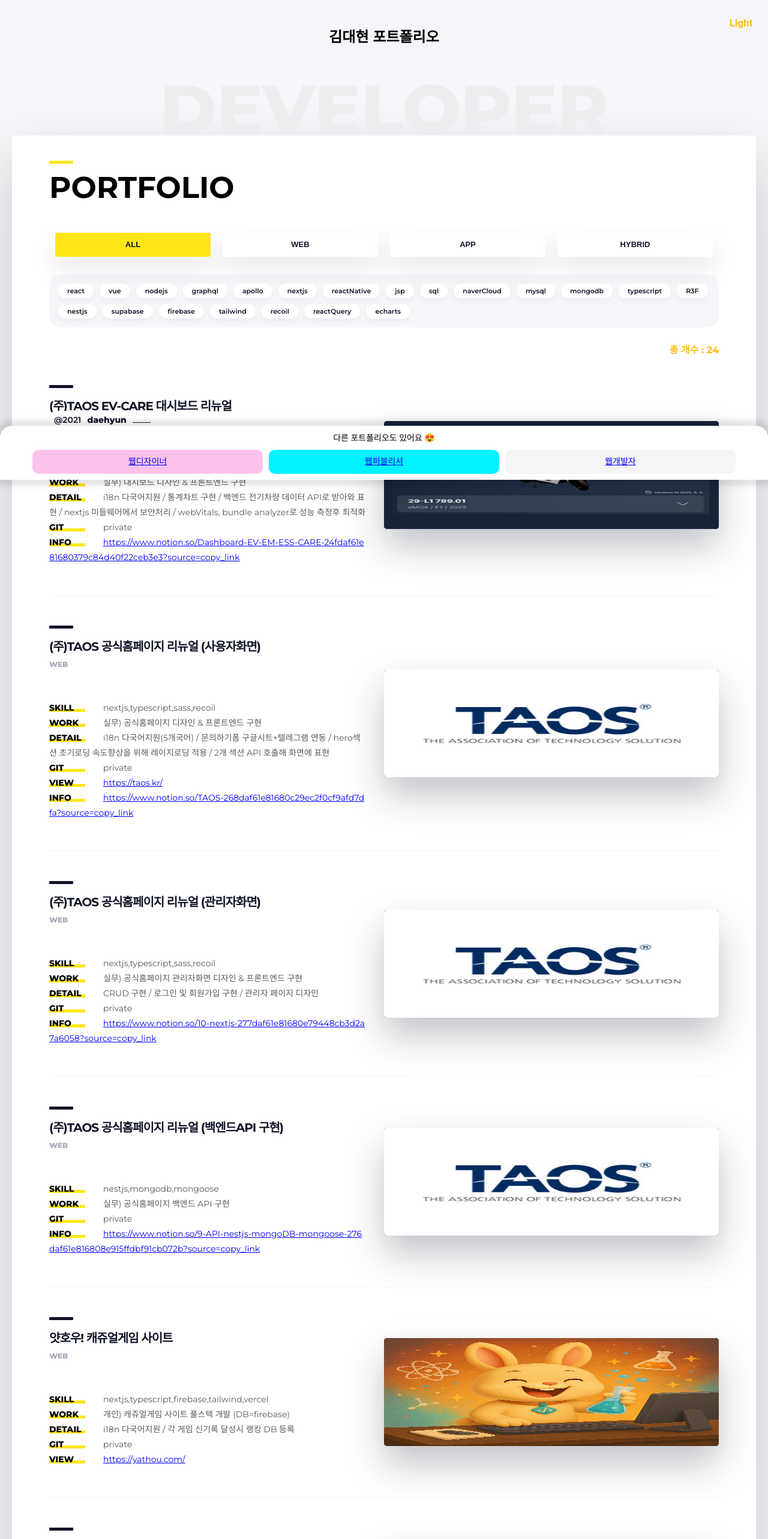
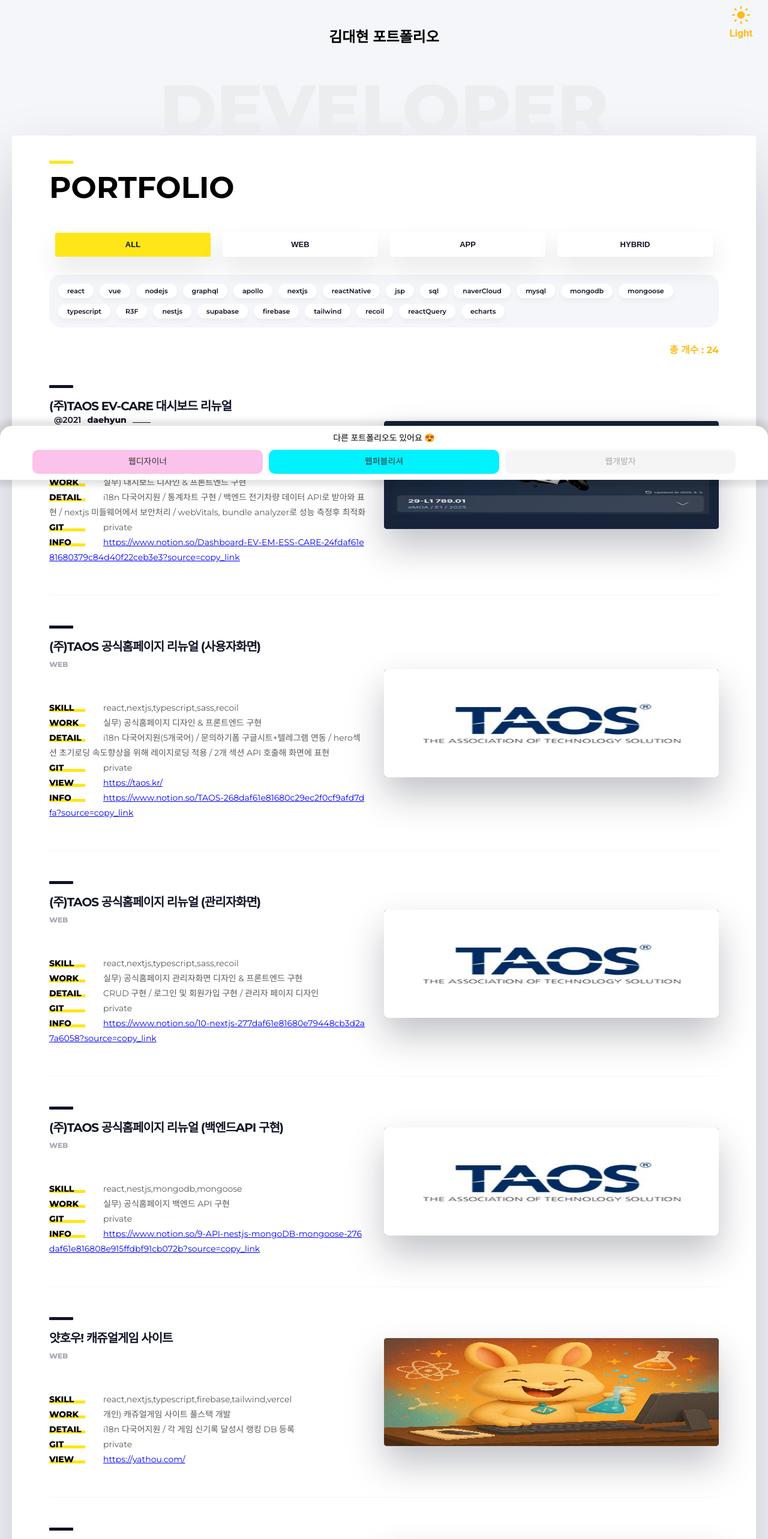
Before and after one commit to webcorgi/devPortfolio, a React (Create React App) app: page / in a window 1280 px wide. Shown: the top 2566 px of the page at 60% size. Built offline with nearby package versions, Linux system fonts and the light colour scheme; a web font is replaced by a local one.

Commit message:
재수정

```diff
--- a/src/components/DarkMode.js
+++ b/src/components/DarkMode.js
@@ -1,6 +1,4 @@
 import React, {useState, useEffect, useCallback} from 'react';
-/* import WbSunnyIcon from '@material-ui/icons/WbSunny';
-import Brightness2Icon from '@material-ui/icons/Brightness2'; */
 
 function DarkMode({ appRef }) {
     const [isDark, setIsDark] = useState(false);
@@ -39,8 +37,18 @@
         }
         onClick={fetchToMode}>
             <div className="icons">
-                {/* <WbSunnyIcon className={!isDark && "light"} />
-                <Brightness2Icon className={isDark && "dark"} /> */}
+                {!isDark ? (
+                    // 해 아이콘 (라이트모드)
+                    <svg className="light" width="30" height="30" viewBox="0 0 24 24" fill="none" xmlns="http://www.w3.org/2000/svg">
+                        <circle cx="12" cy="12" r="5" fill="currentColor"/>
+                        <path d="M12 1V3M12 21V23M23 12H21M3 12H1M20.071 20.071L18.657 18.657M5.343 5.343L3.929 3.929M20.071 3.929L18.657 5.343M5.343 18.657L3.929 20.071" stroke="currentColor" strokeWidth="2" strokeLinecap="round"/>
+                    </svg>
+                ) : (
+                    // 달 아이콘 (다크모드)
+                    <svg className="dark" width="30" height="30" viewBox="0 0 24 24" fill="currentColor" xmlns="http://www.w3.org/2000/svg">
+                        <path d="M21 12.79A9 9 0 1 1 11.21 3 7 7 0 0 0 21 12.79z"/>
+                    </svg>
+                )}
             </div>
             {
                 isDark === false
--- a/src/containers/Kind2Container.js
+++ b/src/containers/Kind2Container.js
@@ -44,15 +44,20 @@
      * @name kind2Calculator
      * @param {유저가 화면상에 체크한 스킬} userchk_skill
      * @description 화면상에 띄울 리스트인 list_kind2 를 계산
-     *              1) 유저가 체크한 스킬에 모두 포함되는지, 각 리스트 모두 체크
-     *              2) 중복값 모두 제거
+     *              1) 유저가 체크한 스킬이 없으면 모든 리스트 반환 (kind1 all과 동일)
+     *              2) 유저가 체크한 스킬에 모두 포함되는지, 각 리스트 모두 체크
+     *              3) 중복값 모두 제거
      */
     const kind2Calculator = (userchk_skill) => {
         try{
             let listResult = [];
 
+            // 선택된 스킬이 없으면 모든 리스트 반환
+            if(userchk_skill.length === 0) {
+                listResult = list_kind1;
+            } else {
                 for(let k=0; k<list_kind1.length; k++){
-                let chk = false; // chk => 2) 중복값 모두 제거
+                    let chk = false; // chk => 3) 중복값 모두 제거
                     for(let i=0; i<userchk_skill.length; i++){
                         if(list_kind1[k].kind2.indexOf(userchk_skill[i]) !== -1){
                             chk = true;
@@ -62,6 +67,7 @@
                         }
                     }
                     if( chk === true ) listResult.push(list_kind1[k]) // 중복 아니면 push
+                }
             }
 
             onUserChkKind2(userchk_skill);
--- a/src/json/list.json
+++ b/src/json/list.json
@@ -27,7 +27,7 @@
     "work": "실무) 공식홈페이지 디자인 & 프론트엔드 구현",
     "detail": "i18n 다국어지원(5개국어) / 문의하기폼 구글시트+텔레그램 연동 / hero섹션 초기로딩 속도향상을 위해 레이지로딩 적용 / 2개 섹션 API 호출해 화면에 표현",
     "kind1": "WEB",
-    "kind2": ["nextjs", "typescript", "sass", "recoil"]
+    "kind2": ["react", "nextjs", "typescript", "sass", "recoil"]
   },
   {
     "title": "(주)TAOS 공식홈페이지 리뉴얼 (관리자화면)",
@@ -38,7 +38,7 @@
     "work": "실무) 공식홈페이지 관리자화면 디자인 & 프론트엔드 구현",
     "detail": "CRUD 구현 / 로그인 및 회원가입 구현 / 관리자 페이지 디자인",
     "kind1": "WEB",
-    "kind2": ["nextjs", "typescript", "sass", "recoil"]
+    "kind2": ["react", "nextjs", "typescript", "sass", "recoil"]
   },
   {
     "title": "(주)TAOS 공식홈페이지 리뉴얼 (백엔드API 구현)",
@@ -49,17 +49,17 @@
     "work": "실무) 공식홈페이지 백엔드 API 구현",
     "detail": "",
     "kind1": "WEB",
-    "kind2": ["nestjs", "mongodb", "mongoose"]
+    "kind2": ["react", "nestjs", "mongodb", "mongoose"]
   },
   {
     "title": "얏호우! 캐쥬얼게임 사이트",
     "image": "yathou.jpg",
     "git": "private",
     "viewUrl": "https://yathou.com/",
-    "work": "개인) 캐쥬얼게임 사이트 풀스택 개발 (DB=firebase)",
+    "work": "개인) 캐쥬얼게임 사이트 풀스택 개발",
     "detail": "i18n 다국어지원 / 각 게임 신기록 달성시 랭킹 DB 등록",
     "kind1": "WEB",
-    "kind2": ["nextjs", "typescript", "firebase", "tailwind", "vercel"]
+    "kind2": ["react", "nextjs", "typescript", "firebase", "tailwind", "vercel"]
   },
   {
     "title": "미니고객관리시스템",
@@ -69,6 +69,7 @@
     "work": "개인) 고객관리시스템 프론트+백엔드 개발 (supabase CRUD 학습용)",
     "kind1": "WEB",
     "kind2": [
+      "react",
       "nextjs",
       "nestjs",
       "tailwind",
@@ -94,7 +95,7 @@
     "work": "외주) 디자인+웹퍼블리싱+프론트엔드개발 작업 (MBTI 테스트)",
     "detail": "결과값 합산 후 result 페이지로 이동",
     "kind1": "WEB",
-    "kind2": ["nextjs", "recoil"]
+    "kind2": ["react", "nextjs", "recoil"]
   },
   {
     "title": "[GAME] 고스트워 공식사이트",
--- a/src/redux/states.js
+++ b/src/redux/states.js
@@ -3,7 +3,7 @@
     list_kind1: [],  // LIST ALL, WEB, APP, HYBRID
     list_kind2: [],  // LIST ...ETC skill kinds
     kind1: ['ALL', 'WEB', 'APP', 'HYBRID'],
-    kind2: ['react', 'vue', 'nodejs', 'graphql', 'apollo', 'nextjs', 'reactNative', 'jsp', 'sql', 'naverCloud', 'mysql', 'mongodb', 'typescript', 'R3F', 'nestjs', 'supabase', 'firebase', 'tailwind', 'recoil','reactQuery', 'echarts'],
+    kind2: ['react', 'vue', 'nodejs', 'graphql', 'apollo', 'nextjs', 'reactNative', 'jsp', 'sql', 'naverCloud', 'mysql', 'mongodb', 'mongoose', 'typescript', 'R3F', 'nestjs', 'supabase', 'firebase', 'tailwind', 'recoil','reactQuery', 'echarts'],
     user_chk_kind2: [],
     inputRef: [],
     listCounting: 5, // 몇개까지 보여줄지 셋팅, more버튼 누를때마다 5개씩 추가
--- a/src/scss/darkmode.scss
+++ b/src/scss/darkmode.scss
@@ -105,6 +105,7 @@
     font-family: roboto;
     font-weight: bold;
     margin-top: 5px;
+    display:block;
   }
 
   & .icons {
@@ -112,6 +113,7 @@
     justify-content: center;
     align-items: center;
     color: gray;
+    width:100%;
 
     & .light {
       color: #ffbb18;
--- a/src/scss/style.scss
+++ b/src/scss/style.scss
@@ -4,7 +4,7 @@
 @import "./layout.scss";
 @import "./darkmode.scss";
 
-a{
+.page a{
   color:blue !important;
   text-decoration:underline !important;
 }
```
Lines whose indentation alone changed are shown as unchanged.
